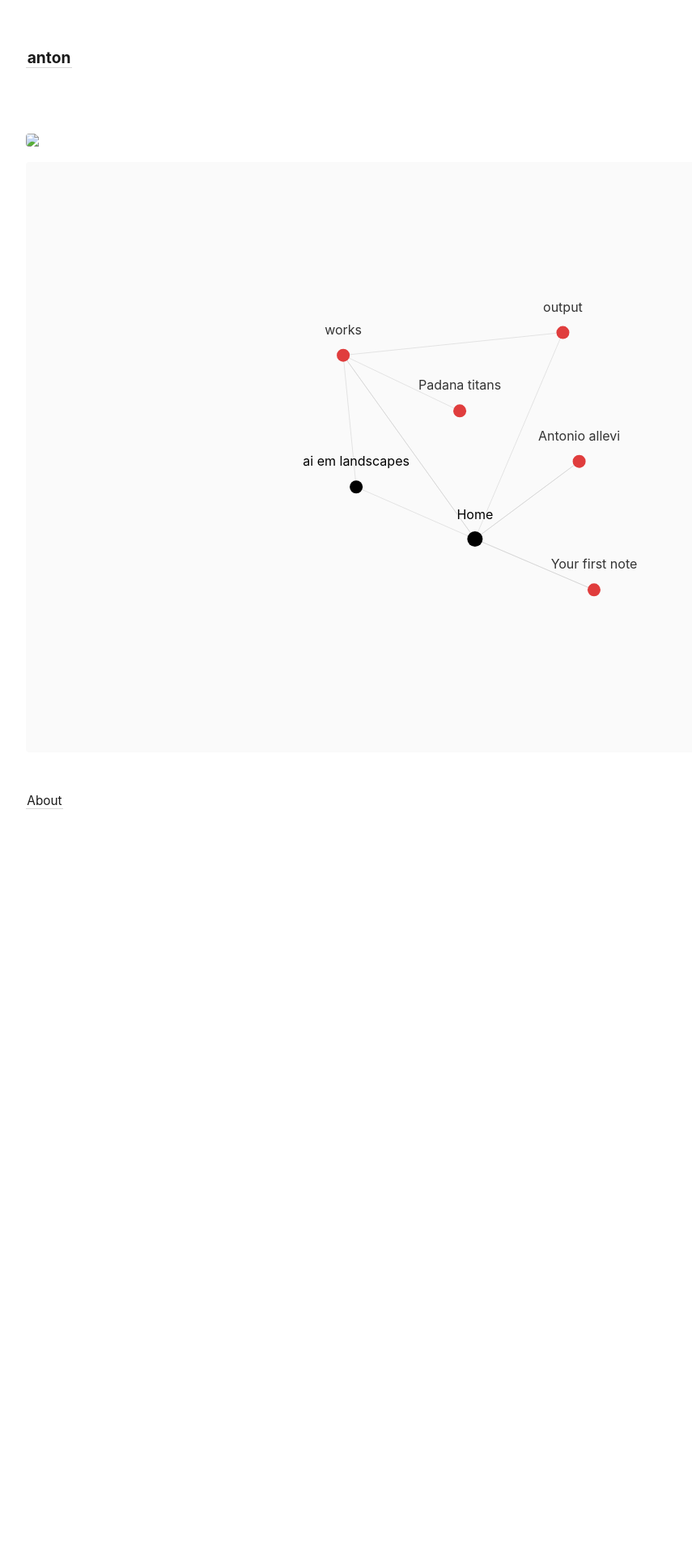
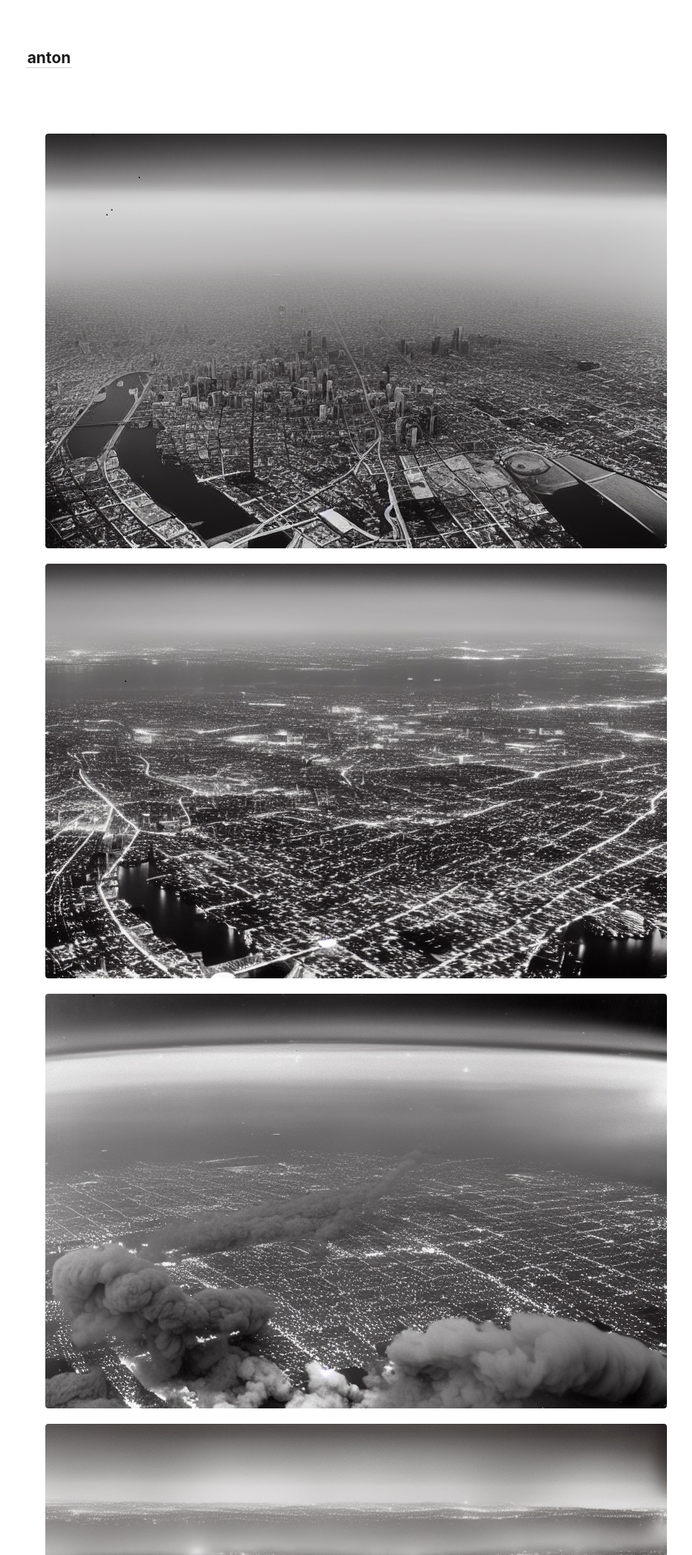
Before and after one commit to aallevi/ANTON, a Jekyll site: the page built from _notes/works/ai em landscapes.md, in a window 1280 px wide. Shown: the top 1920 px of the page at 81% size, without its empty margins (45-900 px from the left). Built offline with Jekyll 4.4.1, drawn with Linux system fonts in a browser that asks for light colours; before the commit the page ends 1068 px from its top, so only the background shows below that; some of the changed text lies outside the part shown.

Commit message:
un po' di aggiornamenti

```diff
--- a/_includes/link-previews.html
+++ b/_includes/link-previews.html
@@ -1,7 +1,7 @@
 <!-- That file is not particularly elegant. This will need a refactor at some point. -->
 <style>
   content a.internal-link {
-    border-color: #ffffff;
+    border-color: #ddd;
     background-color: #ffffff;
   }
 
--- a/_notes/works/ai em landscapes.md
+++ b/_notes/works/ai em landscapes.md
@@ -4,4 +4,16 @@ tags: type/works
 author: "[[antonio allevi]]"
 ---
 
-<img src="/assets/aiemlandscapes/1jpeg.jpg"/>
+<img src="/assets/1jpeg.jpg">
+
+
+<img src="/assets/2jpeg.jpg">
+
+
+<img src="/assets/3jpeg.jpg">
+
+
+<img src="/assets/4jpeg.jpg">
+
+
+<img src="/assets/5jpeg.jpg">
```
Also changed, not shown: _notes/indexes/index.md (+0 -1 lines), _notes/_staging/your first note.md (renamed from _notes/your first note.md), assets/1jpeg.jpg (renamed from assets/aiem landscapes/1jpeg.jpg), assets/2jpeg.jpg (renamed from assets/aiem landscapes/2jpeg.jpg), assets/3jpeg.jpg (renamed from assets/aiem landscapes/3jpeg.jpg), assets/4jpeg.jpg (renamed from assets/aiem landscapes/4 jpeg.jpg), assets/5jpeg.jpg (renamed from assets/aiem landscapes/5jpeg.jpg).
